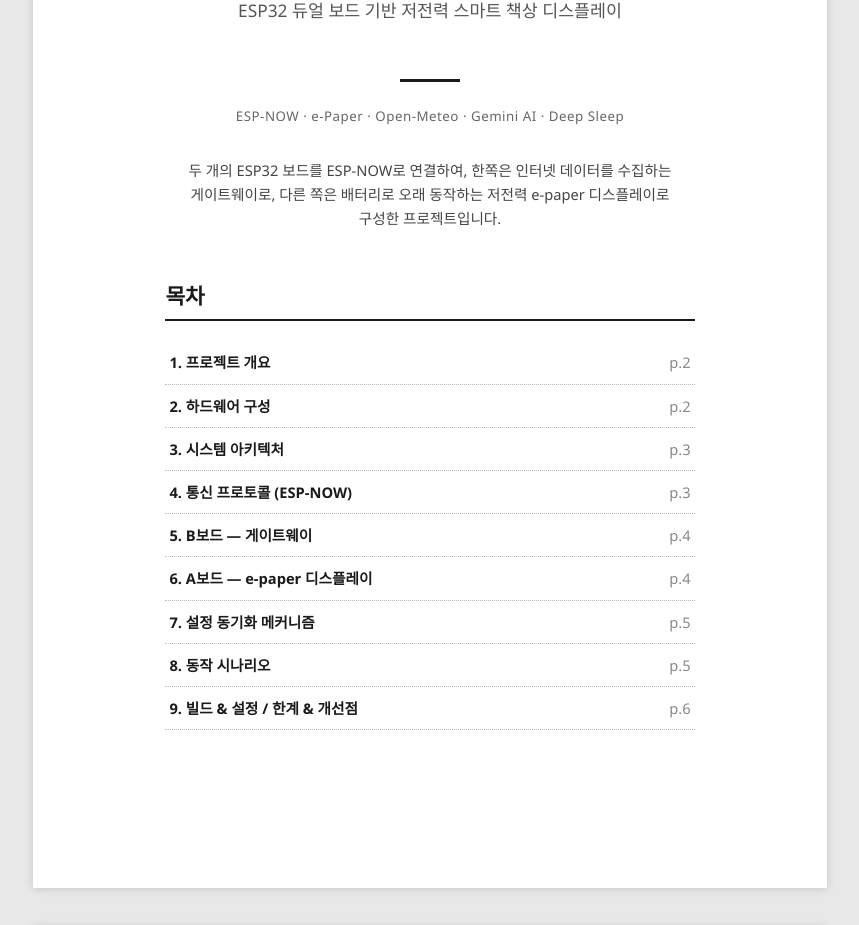
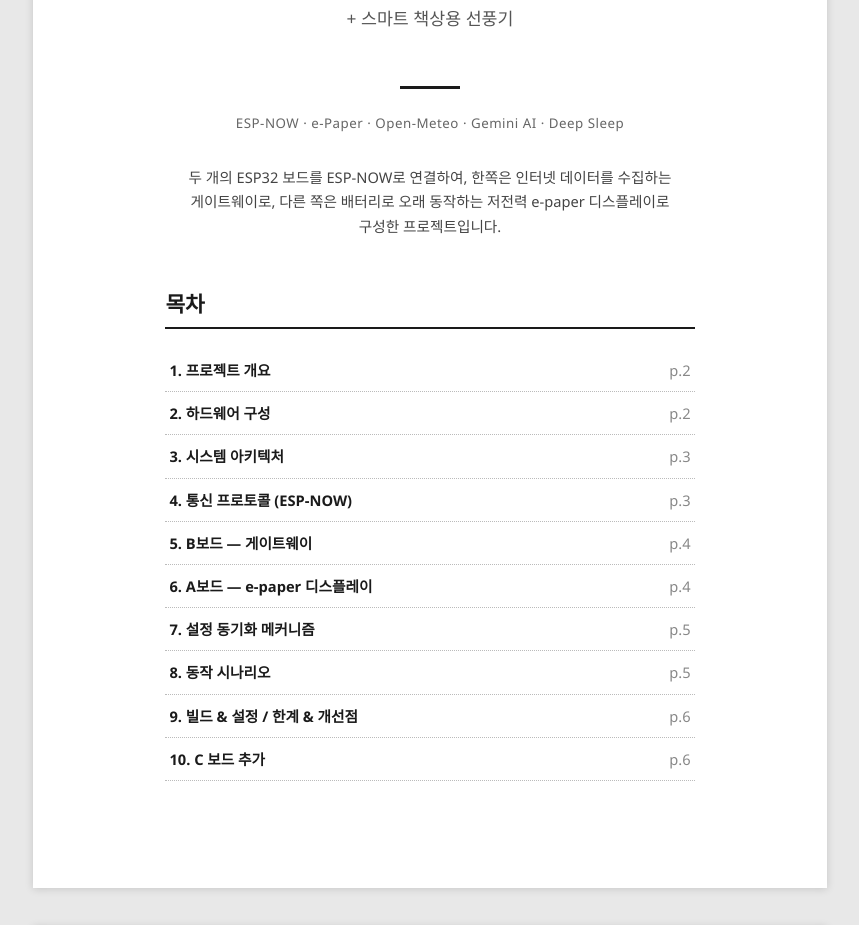
Before and after one commit to noctis-03/microprocessorrr, a plain HTML site: page index.html in a window 1280 px wide. Shown: the part 272-1197 px from the top of the page, without its empty margins (210-1069 px from the left). Drawn offline with Linux system fonts and the light colour scheme.

Commit message:
Update index.html

```diff
--- a/index.html
+++ b/index.html
@@ -134,6 +134,7 @@
 <div class="page cover">
   <h1>DualCore Smart Display</h1>
   <div class="sub">ESP32 듀얼 보드 기반 저전력 스마트 책상 디스플레이</div>
+   <div class="sub">+ 스마트 책상용 선풍기</div>
   <div class="line"></div>
   <div class="tags">ESP-NOW · e-Paper · Open-Meteo · Gemini AI · Deep Sleep</div>
   <p class="desc">두 개의 ESP32 보드를 ESP-NOW로 연결하여, 한쪽은 인터넷 데이터를 수집하는
@@ -151,6 +152,7 @@
       <li><span>7. 설정 동기화 메커니즘</span><span>p.5</span></li>
       <li><span>8. 동작 시나리오</span><span>p.5</span></li>
       <li><span>9. 빌드 &amp; 설정 / 한계 &amp; 개선점</span><span>p.6</span></li>
+      <li><span>10. C 보드 추가 </span><span>p.6</span></li>
     </ul>
   </div>
 </div>
```
